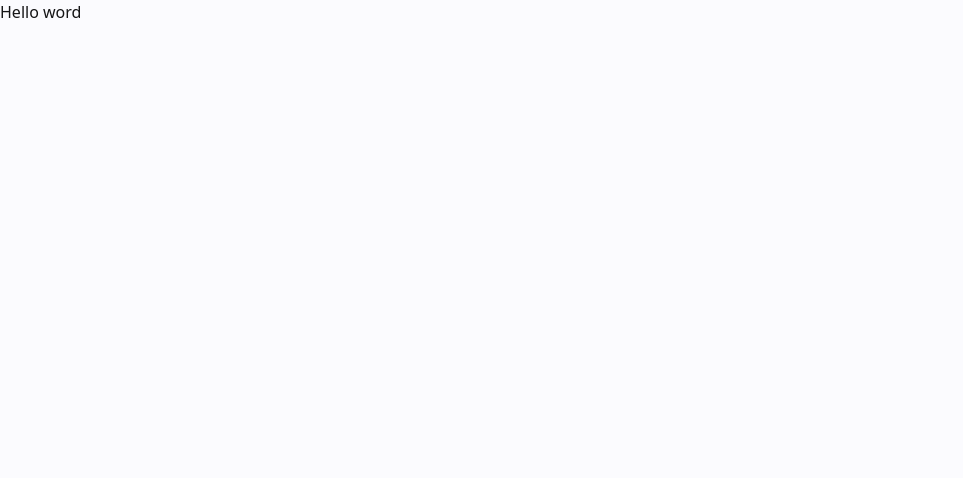
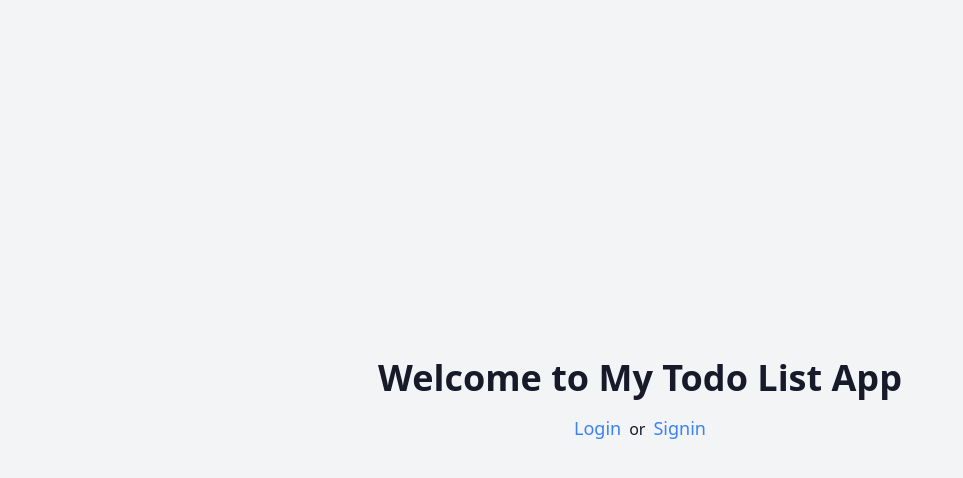
Before and after one commit to Stanyslas250/Todoify, a React (Vite) app in the folder frontend/: page / in a window 1280 px wide. Shown: the top 478 px of the page, without its empty margins (0-963 px from the left). Built offline with nearby package versions, Linux system fonts and the light colour scheme; sample sign-in values are in the browser's storage.

Commit message:
Fix some bugs

```diff
--- a/frontend/src/api/auth.js
+++ b/frontend/src/api/auth.js
@@ -1,4 +1,4 @@
-const API_URL = "http://localhost:8000"; // Remplacez par l'URL de votre API
+const API_URL = "http://localhost:8000/api/v1"; // Remplacez par l'URL de votre API
 
 const toUrlEncoded = (obj) => {
   return Object.keys(obj)
@@ -7,7 +7,7 @@ const toUrlEncoded = (obj) => {
 };
 
 export const login = async (username, password) => {
-  const response = await fetch(`${API_URL}/api/v1/login/access-token`, {
+  const response = await fetch(`${API_URL}/login/access-token`, {
     method: "POST",
     headers: {
       "Content-Type": "application/x-www-form-urlencoded",
@@ -24,7 +24,7 @@ export const login = async (username, password) => {
 };
 
 export const signup = async (username, email, password) => {
-  const response = await fetch(`${API_URL}/api/v1/users/signup`, {
+  const response = await fetch(`${API_URL}/users/signup`, {
     method: "POST",
     headers: {
       "Content-Type": "application/json",
--- a/frontend/src/main.jsx
+++ b/frontend/src/main.jsx
@@ -16,7 +16,7 @@ ReactDOM.createRoot(document.getElementById("root")).render(
           path="/"
           element={
             <PrivateRoute>
-              <App />
+              <Home />
             </PrivateRoute>
           }
         />
--- a/frontend/tailwind.config.js
+++ b/frontend/tailwind.config.js
@@ -9,6 +9,7 @@ export default {
   // daisyUI config (optional - here are the default values)
   daisyui: {
     themes: [
+      "corporate",
       {
         light: {
           primary: "#2f27ce",
@@ -26,7 +27,7 @@ export default {
         },
       },
     ], // false: only light + dark | true: all themes | array: specific themes like this ["light", "dark", "cupcake"]
-    darkTheme: "light", // name of one of the included themes for dark mode
+    darkTheme: "corporate", // name of one of the included themes for dark mode
     base: true, // applies background color and foreground color for root element by default
     styled: true, // include daisyUI colors and design decisions for all components
     utils: true, // adds responsive and modifier utility classes
```
